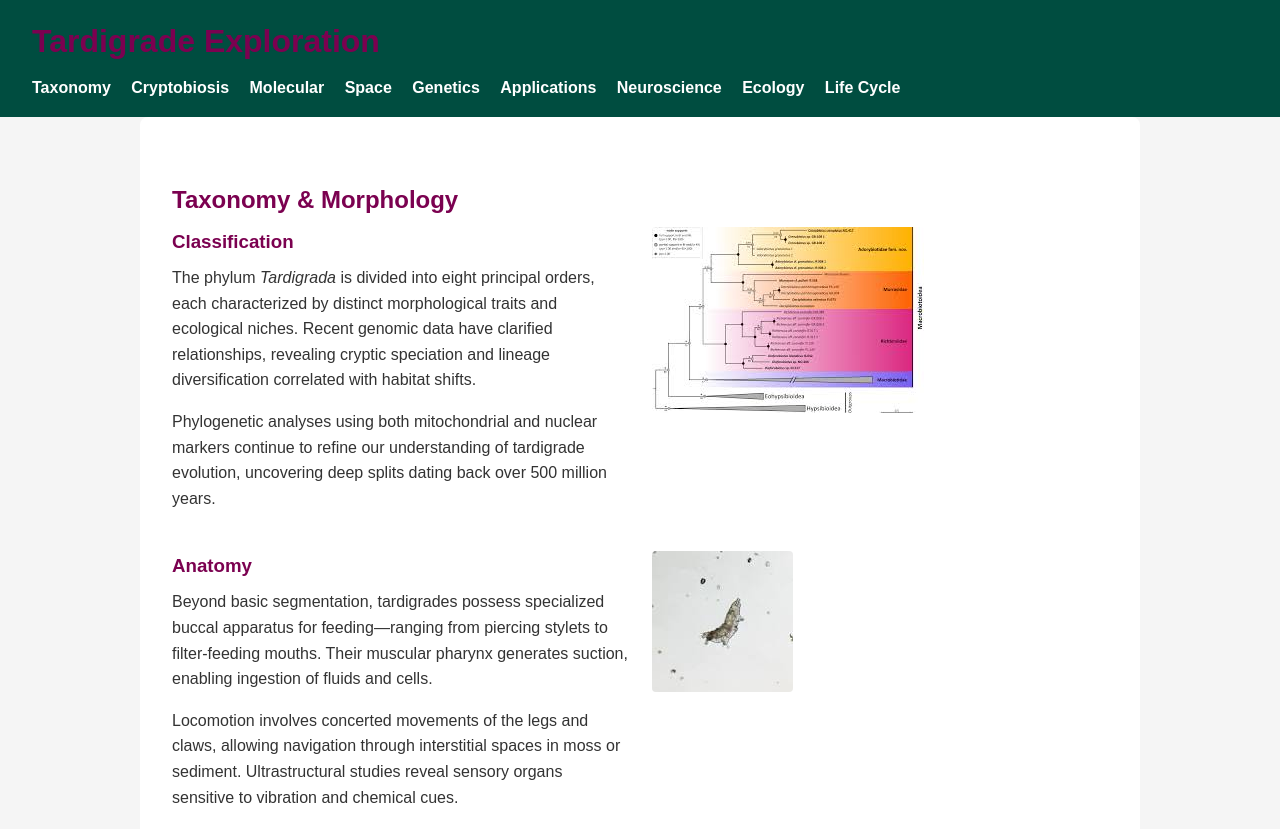
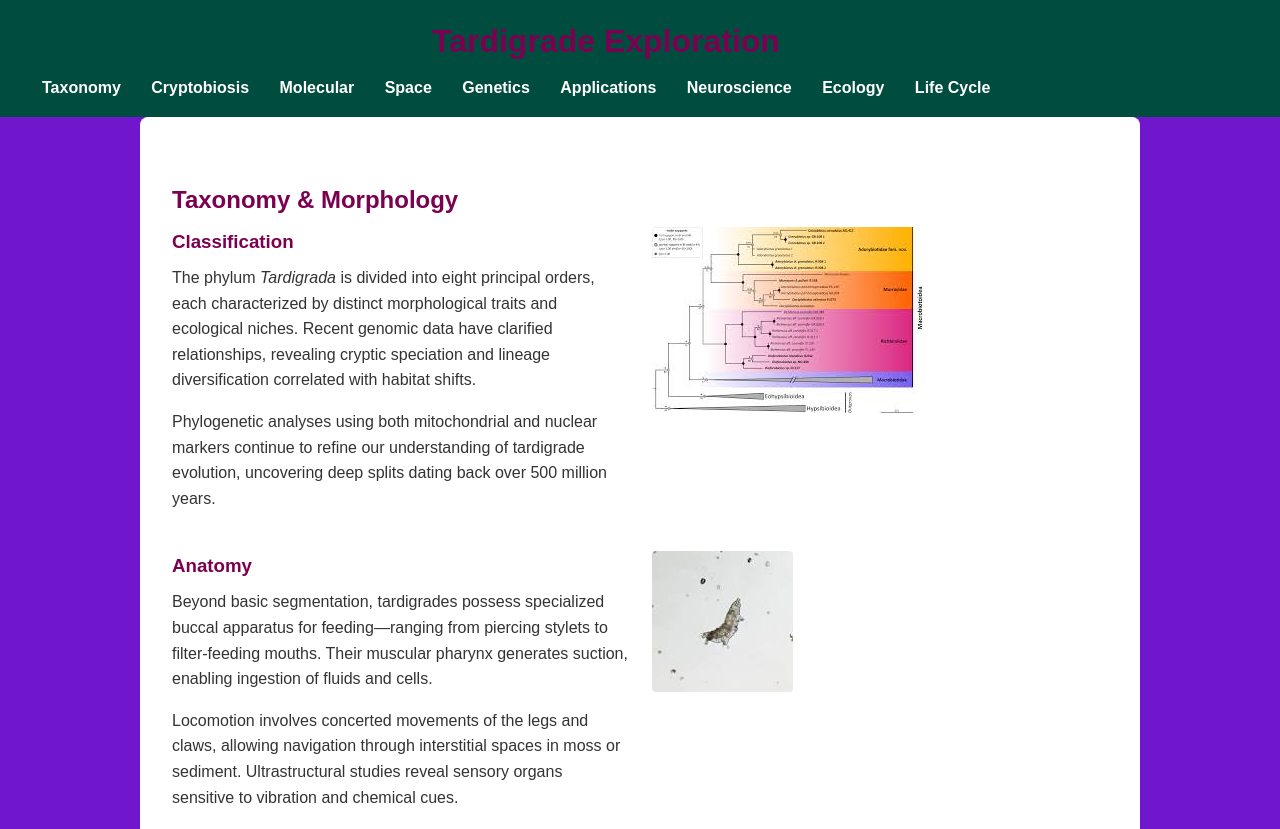
Before and after one commit to armiagithub/tardigrade-site, a plain HTML site: page index.html in a window 1280 px wide. Shown: the top 829 px of the page. Drawn offline with Linux system fonts and the light colour scheme.

Commit message:
Update index.html

```diff
--- a/index.html
+++ b/index.html
@@ -3,16 +3,17 @@
 <head>
   <meta charset="UTF-8">
   <meta name="viewport" content="width=device-width, initial-scale=1.0">
-  <title>Tardigrade Exploration — Sir Armia</title>
+  <title>Tardigrade Exploration</title>
   <style>
     /* Reset & Base */
     * { margin: 0; padding: 0; box-sizing: border-box; }
-    body { font-family: Arial, sans-serif; line-height: 1.6; background: #f5f5f5; color: #333; scroll-behavior: smooth; }
+    body { font-family: Arial, sans-serif; line-height: 1.6; background: #7017ce; color: #333; scroll-behavior: smooth; }
     header, footer { background: #004d40; color: #fff; padding: 1rem 2rem; position: sticky; top: 0; z-index: 100; }
-    nav a { color: #fff; margin-right: 1rem; text-decoration: none; font-weight: bold; }
+    nav a { color: #fff; margin-right: 1rem; text-decoration: none; font-weight: bold; margin-left: 10px;}
     nav a:hover { text-decoration: underline; }
     main { padding: 2rem; max-width: 1000px; margin: auto; background: #fff; border-radius: 8px; }
     h1, h2, h3 { margin-bottom: 0.5rem; color: #7b0150; }
+    h1 { margin-left: 400px;}
     p, ul { margin-bottom: 1rem; }
     ul { list-style-type: disc; margin-left: 1.5rem; }
     img { max-width: 100%; height: auto; border-radius: 4px; margin-bottom: 1rem; }
@@ -110,7 +111,7 @@
         <li><strong>Horizontal Gene Transfer:</strong> Integrations from bacterial endosymbionts equip tardigrades with novel metabolic pathways.</li>
         <li><strong>Epigenetic Regulation:</strong> DNA methylation profiles fluctuate during tun induction, modulating gene expression rapidly.</li>
       </ul>
-      <img src="images/genomics.jpg" alt="Graph of shared gene families">
+      <!-- <img src="images/genomics.jpg" alt="Graph of shared gene families"> -->
       <p>Comparative genomics across cryptobiotic species reveals convergent evolution of stress-response modules, offering targets for synthetic biology.</p>
     </section>
 
```
